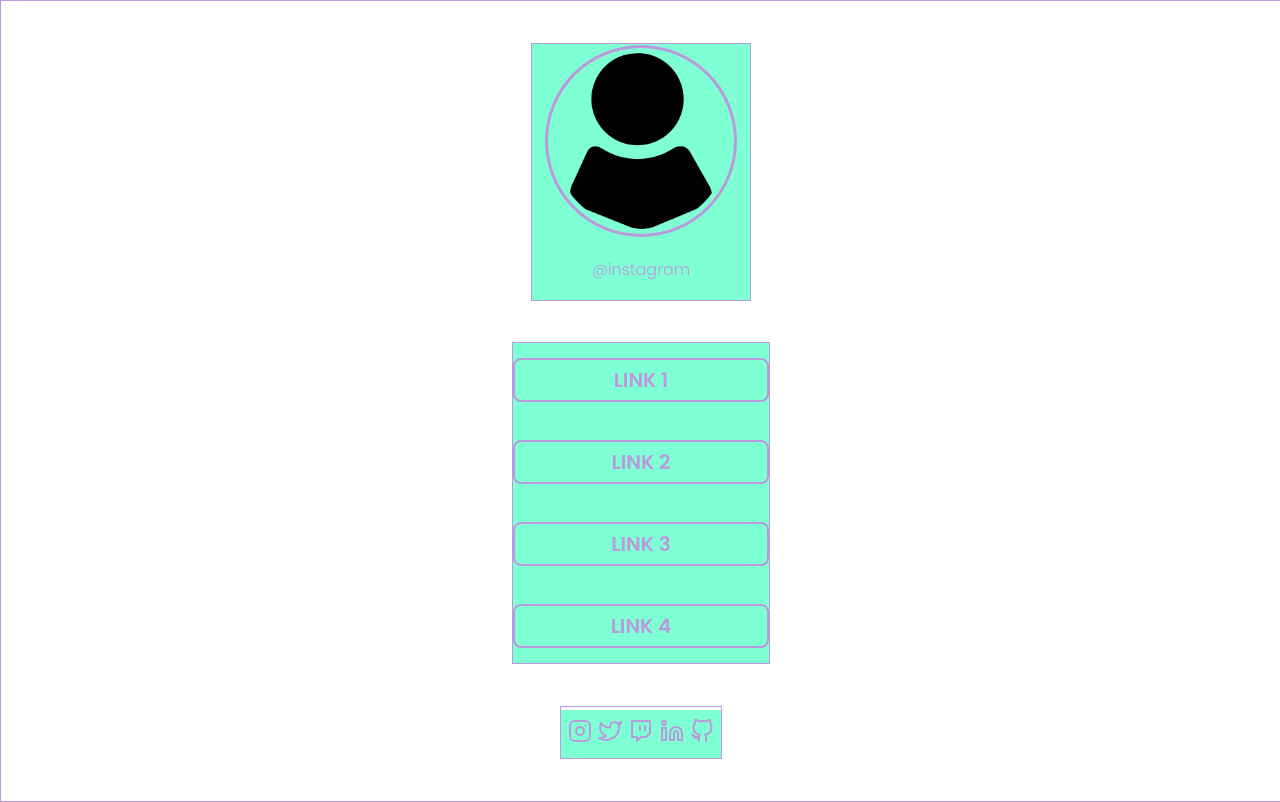
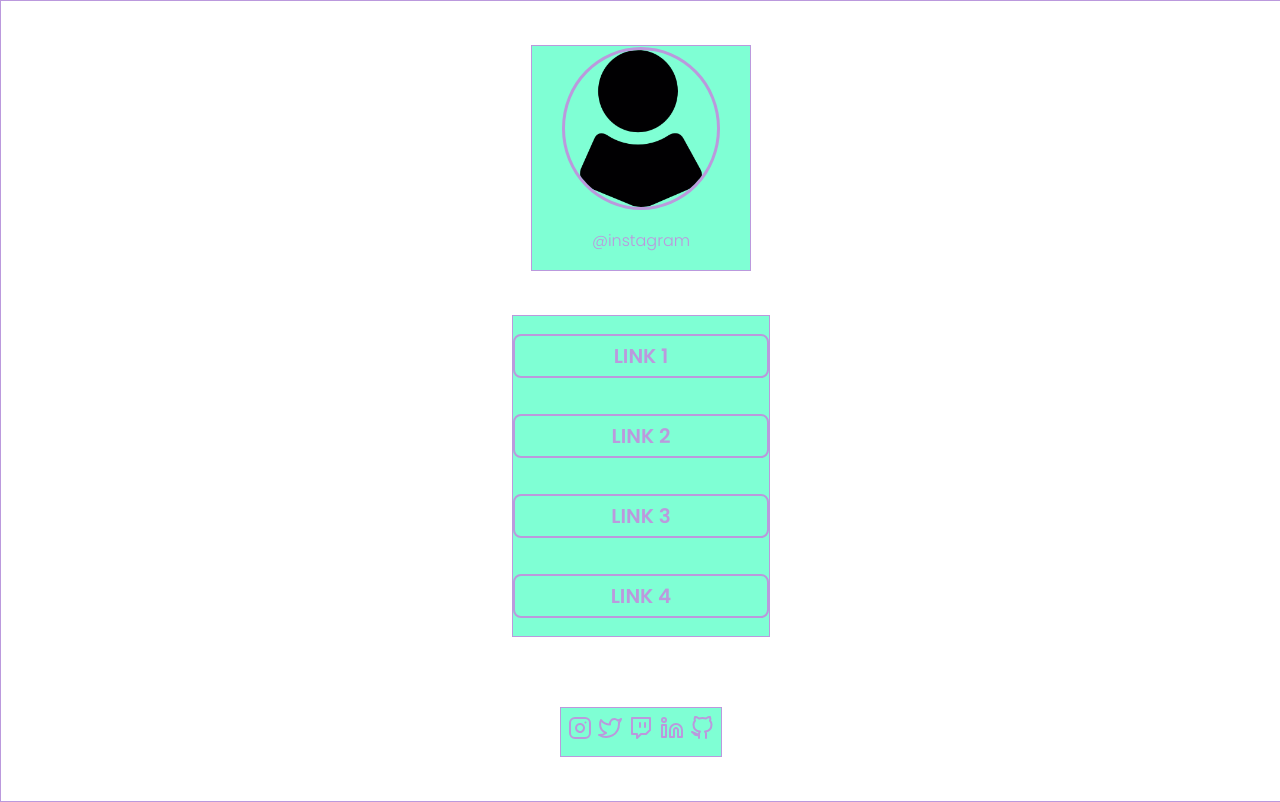
Before and after one commit to HelcioAnicio/Social_tree, a plain HTML site: page index.html in a window 1280 px wide. Drawn offline with Linux system fonts and the light colour scheme.

Commit message:
Change set about my structure

```diff
--- a/index.html
+++ b/index.html
@@ -9,36 +9,32 @@
     <title>Social Tree</title>
 </head>
 <body>
-    <!-- <section class="Conteudo"> -->
         <header>
-            <div class="Perfil">
                 <picture class="Picture">
                     <img class="Imagem" src="Imagens/perfil.png" alt="Imagem do perfil">
                 </picture>
                 <p class="instagram">@instagram</p>
-            </div>
         </header>
 
         <main>
-            <div class="links">
+            <!-- <div class="links"> -->
                 <a href="http://google.com" target="_blank" title="link1">LINK 1</a>
                 <a href="http://youtube.com" target="_blank" title="link2">LINK 2</a>
                 <a href="http://instagram.com" target="_blank" title="link3">LINK 3</a>
                 <a href="http://facebook.com" target="_blank" title="link4">LINK 4</a>
-            </div>
+            <!-- </div> -->
         </main>
 
         <footer>
-            <div class="Icons">
                 <a href=""><img src="Imagens/instagram.svg" alt="Link para o instagram"></a>
                 <a href=""><img src="Imagens/twitter.svg" alt="Link para o twitter"></a>
                 <a href=""><img src="Imagens/twitch.svg" alt="Link para a twitch"></a>
                 <a href=""><img src="Imagens/linkedin.svg" alt="Link para o linkedin"></a>
                 <a href=""><img src="Imagens/github.svg" alt="Link para o github"></a>
-            </div>
         </footer>
 
-    <!-- </section> -->
+
+<!-- Possiblidade nessa parte de um marketing das minhas redes sociais e por isso coloquei aqui, mas não faz parte do projeto -->
 
     <!-- <footer>
         <a href="http://rocketseat.com.br" target="_blank">Website</a>
--- a/social.css
+++ b/social.css
@@ -14,75 +14,57 @@ body {
     align-items: center;
 }
 
+/* IMAGE AND INSTAGRAM */
 header {
-    border: 1px solid;
+    height: 28vh;
+    width: 17vw;
+    /* min-width: 10vw; */
     display: flex;
-    align-items:baseline;
     flex-shrink: 2;
-}
-main {
-    border: 1px solid;
-    display: flex;
-    align-items: center;
-    flex-shrink: 2;
-}
-footer {
-    border: 1px solid;
-    display: flex;
-    align-items: center;
-    flex-shrink: 1;
-}
-
-/* IMAGE AND INSTAGRAM */
-.Perfil {
-    /* height: 28vh; */
-    width: 17vw;
-    min-width: 10rem;
-    height: 16rem;
-    /* width: 15rem; */
-    display: flex;
     flex-wrap: wrap;
     justify-content: center;
     align-content:space-around;
+    border: 1px solid;
     background-color: aquamarine;
 }
 
 .Picture {
-    width: 11rem;
-    height: 11rem;
-    padding: 5px;
+    width: 70%;
+    height: 70%;
+    /* padding: 5px; */
     border: 3px solid #BB99DD;
     border-radius: 100%;
 }
 
 .Imagem {
-    width: 11rem;
-    height: 11rem;
+    width: 100%;
+    height: 100%;
     border-radius: 100%;
 }
 
-section > p {
+header > p {
     font-weight: 300;
 }
 
 
 /* LINKS */
 
-.links {
+main {
     font-weight: 600;
     font-size: 20px;
     height: 40vh;
     width: 20vw;
     min-width: 12.5rem;
     display: flex;
+    flex-shrink: 2;
     flex-wrap: wrap;
-    gap: 0.5rem;
     justify-content: center;
     align-items: center;
+    border: 1px solid;
     background-color: aquamarine;
 }
 
-.links > a {
+main > a {
     text-decoration: none;
     color: #BB99DD;
     width: 17rem;
@@ -97,12 +79,14 @@ section > p {
 
 /* ICONS */
 
-.Icons {
+footer {
     width: 10rem;
     height: 3rem;
     margin-top: 2%;
     display: flex;
+    flex-shrink: 1;
     justify-content: space-evenly;
     align-items: center;
+    border: 1px solid;
     background-color: aquamarine;
 }
```
